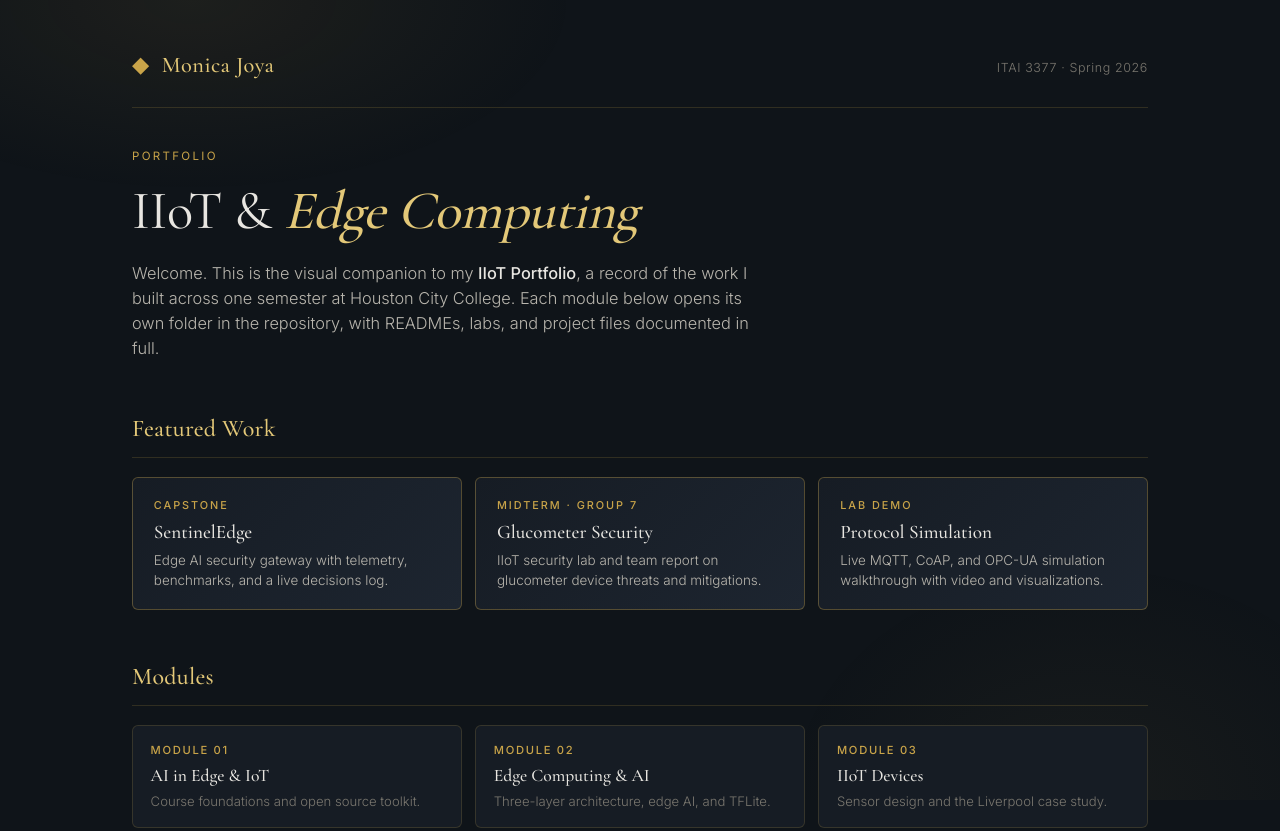
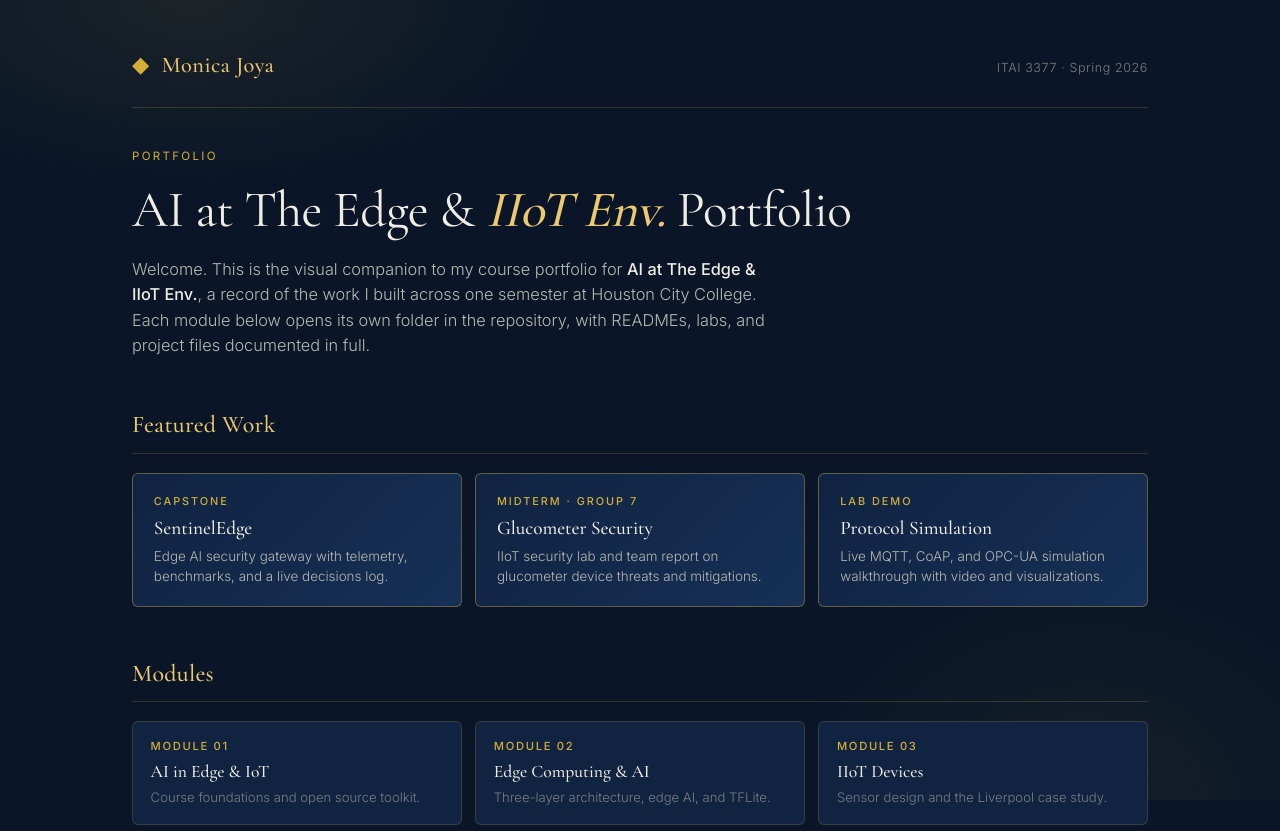
Before and after one commit to raquel2344/Monica-Joya_EDGE-IIOT, a plain HTML site: page index.html in a window 1280 px wide. Shown: the top 831 px of the page. Drawn offline with nearby package versions, Linux system fonts and the light colour scheme.

Commit message:
Refresh palette to true navy + richer gold; update title to course name

```diff
--- a/index.html
+++ b/index.html
@@ -3,21 +3,21 @@
 <head>
   <meta charset="UTF-8" />
   <meta name="viewport" content="width=device-width, initial-scale=1.0"/>
-  <title>Monica Joya — IIoT & Edge Computing Portfolio</title>
+  <title>Monica Joya — AI at The Edge & IIoT Env. Portfolio</title>
   <link href="https://fonts.googleapis.com/css2?family=Cormorant+Garamond:wght@300;400;500;600&family=Inter:wght@300;400;500&display=swap" rel="stylesheet"/>
   <style>
     :root {
-      --bg:           #0f1419;
-      --surface:      #161c24;
-      --surface-2:    #1d2530;
-      --gold:         #c9a449;
-      --gold-soft:    #e3c878;
-      --gold-deep:    #8a6f2d;
-      --ink:          #e8e6e1;
-      --ink-soft:     #b8b5ad;
-      --ink-mute:     #7a776f;
-      --line:         rgba(201,164,73,0.18);
-      --line-strong:  rgba(201,164,73,0.35);
+      --bg:           #0a1628;
+      --surface:      #102341;
+      --surface-2:    #163056;
+      --gold:         #d4af37;
+      --gold-soft:    #ecc870;
+      --gold-deep:    #9c7e22;
+      --ink:          #f0ede4;
+      --ink-soft:     #b8b8b0;
+      --ink-mute:     #7a7d80;
+      --line:         rgba(212,175,55,0.20);
+      --line-strong:  rgba(212,175,55,0.40);
     }
 
     *, *::before, *::after { box-sizing: border-box; margin: 0; padding: 0; }
@@ -39,8 +39,8 @@
       position: fixed;
       inset: 0;
       background:
-        radial-gradient(ellipse 50% 40% at 15% 0%, rgba(201,164,73,0.08) 0%, transparent 60%),
-        radial-gradient(ellipse 40% 50% at 85% 100%, rgba(201,164,73,0.05) 0%, transparent 60%);
+        radial-gradient(ellipse 50% 40% at 15% 0%, rgba(212,175,55,0.09) 0%, transparent 60%),
+        radial-gradient(ellipse 40% 50% at 85% 100%, rgba(212,175,55,0.06) 0%, transparent 60%);
       pointer-events: none;
       z-index: 0;
     }
@@ -98,7 +98,7 @@
 
     h1 {
       font-family: 'Cormorant Garamond', serif;
-      font-size: clamp(2.2rem, 4.5vw, 3.4rem);
+      font-size: clamp(2rem, 4.2vw, 3.2rem);
       font-weight: 400;
       line-height: 1.1;
       letter-spacing: -0.01em;
@@ -190,7 +190,7 @@
       line-height: 1.5;
     }
 
-    /* HIGHLIGHT ROW (Capstone, Midterm, Lab Demo) */
+    /* HIGHLIGHT ROW */
     .highlight-row {
       display: grid;
       grid-template-columns: repeat(3, 1fr);
@@ -287,8 +287,8 @@
 
     <div class="hero">
       <div class="eyebrow">Portfolio</div>
-      <h1>IIoT & <em>Edge Computing</em></h1>
-      <p class="welcome">Welcome. This is the visual companion to my <strong>IIoT Portfolio</strong>, a record of the work I built across one semester at Houston City College. Each module below opens its own folder in the repository, with READMEs, labs, and project files documented in full.</p>
+      <h1>AI at The Edge & <em>IIoT Env.</em> Portfolio</h1>
+      <p class="welcome">Welcome. This is the visual companion to my course portfolio for <strong>AI at The Edge & IIoT Env.</strong>, a record of the work I built across one semester at Houston City College. Each module below opens its own folder in the repository, with READMEs, labs, and project files documented in full.</p>
     </div>
 
     <section>
```
Also changed, not shown: lab04.html (+13 -21 lines).
